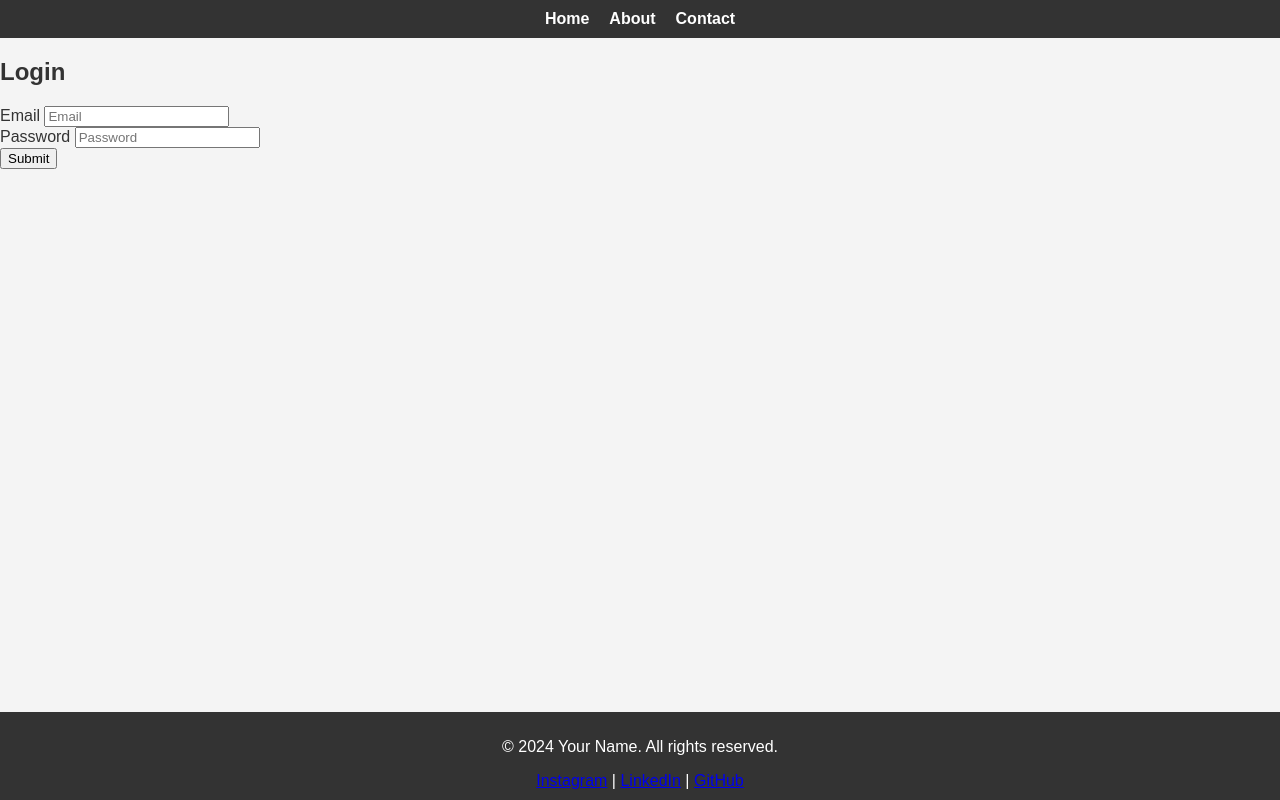
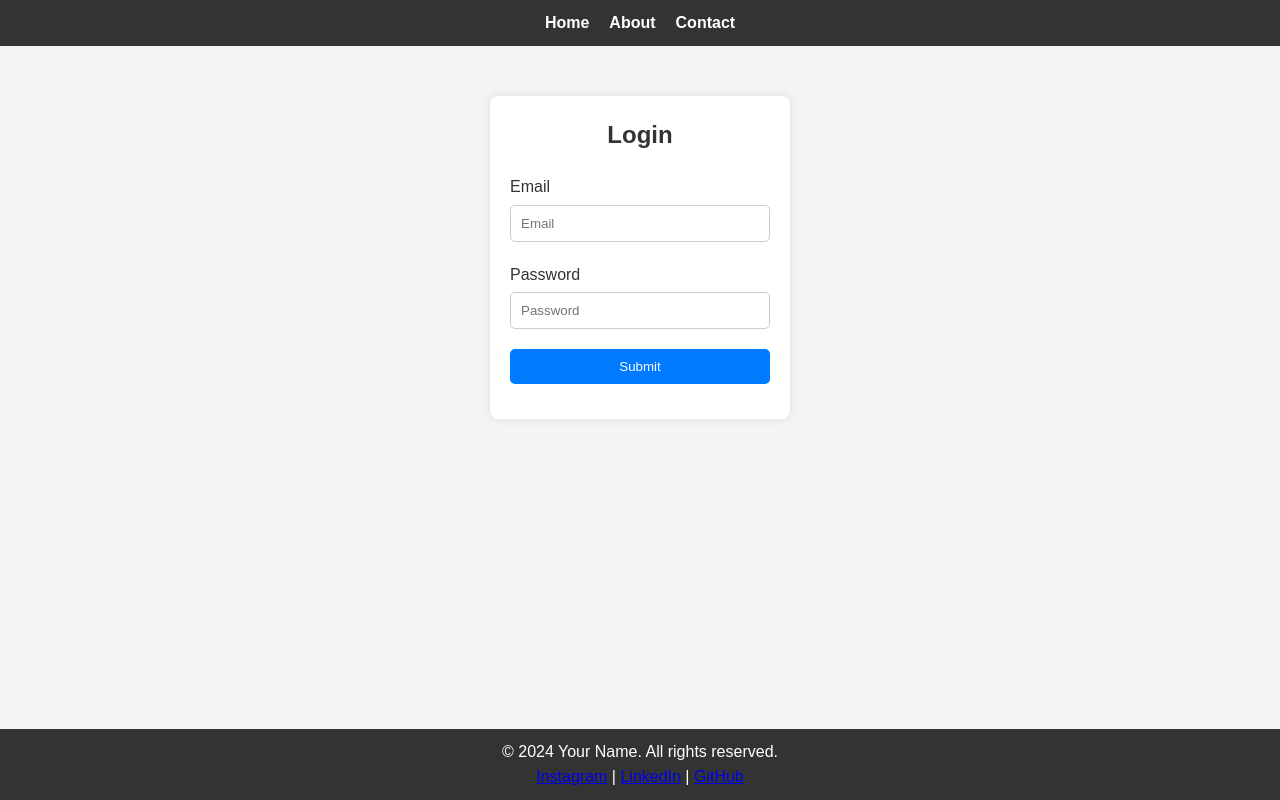
Before and after one commit to tarkangur/Portfolio-Website, a Flask app: template templates/login.html in a window 1280 px wide. Run offline with Flask 3, Linux system fonts and the light colour scheme; the template is opened without the code that fills it, so the values that code supplies are empty, except form fields; form fields are guessed from the names that the template uses.

Commit message:
Update styles.css

```diff
--- a/static/styles.css
+++ b/static/styles.css
@@ -152,3 +152,78 @@ main {
     flex: 1;
     padding-bottom: 60px;
 }
+
+/* Basic reset */
+* {
+    margin: 0;
+    padding: 0;
+    box-sizing: border-box;
+}
+
+/* Body styling */
+body {
+    font-family: Arial, sans-serif;
+    line-height: 1.6;
+    background-color: #f4f4f4;
+}
+
+/* Container for the login form */
+.login-container {
+    width: 300px;
+    margin: 50px auto;
+    padding: 20px;
+    background-color: #fff;
+    box-shadow: 0 0 10px rgba(0, 0, 0, 0.1);
+    border-radius: 8px;
+}
+
+/* Header for the form */
+.login-container h2 {
+    text-align: center;
+    margin-bottom: 20px;
+    color: #333;
+}
+
+/* Form group styling */
+.form-group {
+    margin-bottom: 15px;
+}
+
+/* Input styling */
+.form-control {
+    width: 100%;
+    padding: 10px;
+    margin: 5px 0;
+    border: 1px solid #ccc;
+    border-radius: 5px;
+}
+
+/* Button styling */
+.btn-primary {
+    width: 100%;
+    padding: 10px;
+    background-color: #007bff;
+    border: none;
+    border-radius: 5px;
+    color: #fff;
+    cursor: pointer;
+}
+
+.btn-primary:hover {
+    background-color: #0056b3;
+}
+
+/* Link styling */
+.login-container p {
+    text-align: center;
+    margin-top: 20px;
+}
+
+.login-container p a {
+    color: #007bff;
+    text-decoration: none;
+}
+
+.login-container p a:hover {
+    text-decoration: underline;
+}
```
